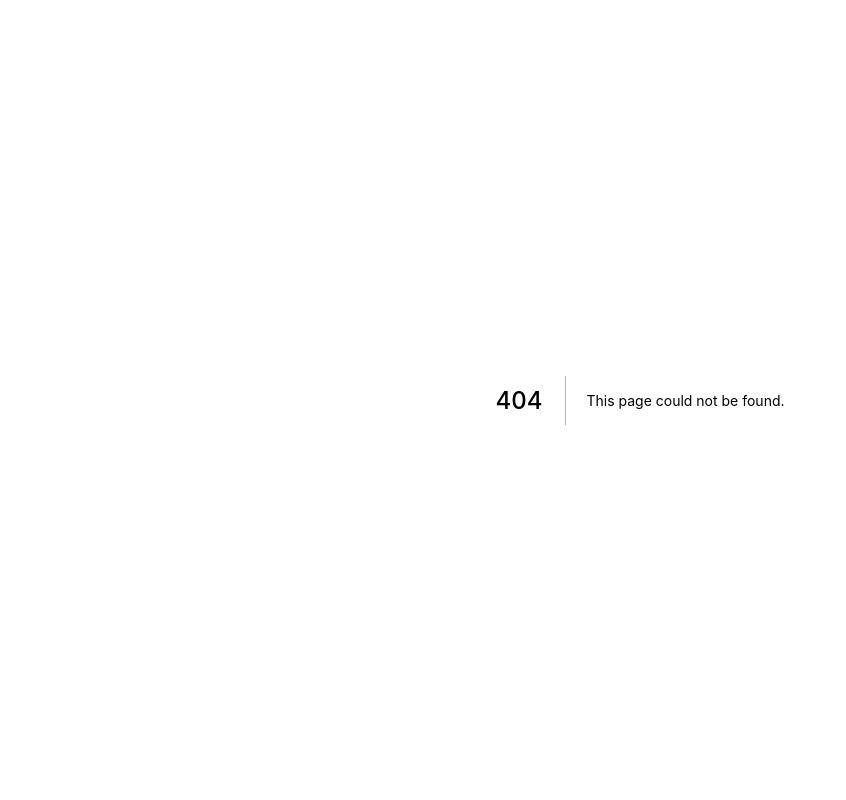
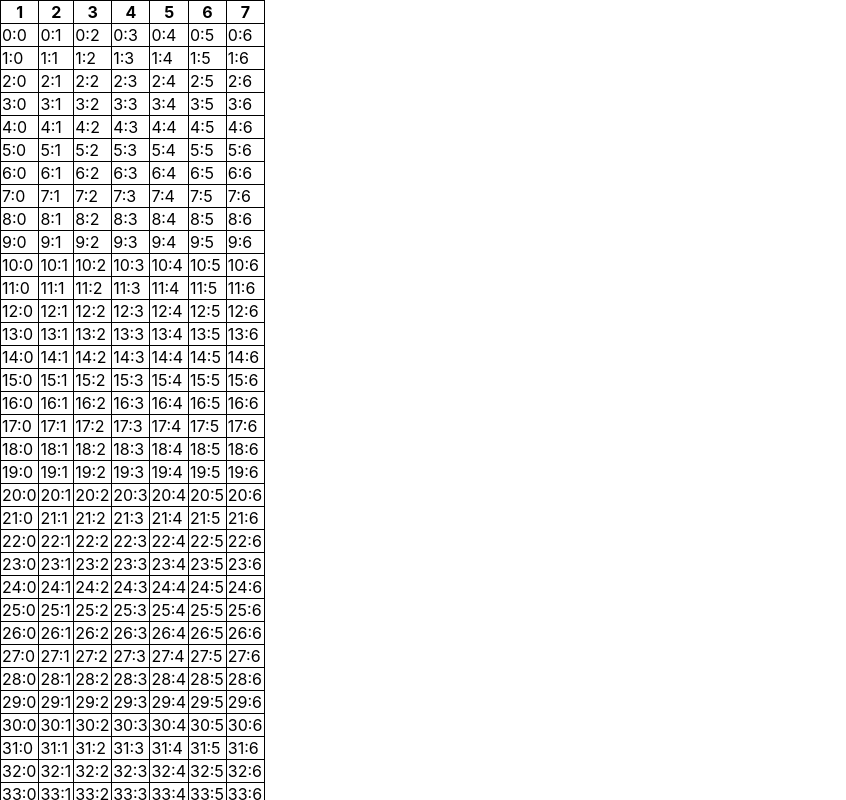
Before and after one commit to JCernei/ReconectHackathon, a Next.js app: page /calendar in a window 1280 px wide. Before the commit this address had no page. Shown: the top 800 px of the page, without its empty margins (0-846 px from the left). Built offline with nearby package versions, Linux system fonts and the light colour scheme; no server answers.

Commit message:
Add calendar page

```diff
--- a/next.config.js
+++ b/next.config.js
@@ -1,6 +1,9 @@
 /** @type {import('next').NextConfig} */
 const nextConfig = {
   reactStrictMode: true,
+  env: {
+    API_URL: 'http://api.hackathon.example'
+  }
 }
 
 module.exports = nextConfig
--- a/package.json
+++ b/package.json
@@ -9,6 +9,8 @@
     "lint": "next lint"
   },
   "dependencies": {
+    "axios": "^0.27.2",
+    "moment": "^2.29.3",
     "next": "12.1.6",
     "react": "18.2.0",
     "react-dom": "18.2.0"
--- /dev/null
+++ b/pages/calendar.js
@@ -0,0 +1,92 @@
+import axios from 'axios'
+import { useEffect, useState } from 'react';
+import moment from 'moment';
+import { getCurrentUser, setCurrentUser } from '../utils';
+
+export default function Calendar(){
+  const [events, setEvents] = useState([]);
+
+  useEffect(() => {
+    (async () => {
+      const user = getCurrentUser();
+      const response = await axios.post(`${process.env.API_URL}`, { user });
+      if (response.status == 200) {
+        setEvents(response.data)
+      }
+      console.log(response.data);
+    })()
+  }, [])
+
+  return(
+    <div>
+      <table>
+        <thead>
+          <tr>
+            {[1, 2, 3, 4, 5, 6, 7].map(day => <th>{day}</th>)}
+            {/* <th>Company</th>
+            <th>Contact</th>
+            <th>Country</th>
+            <th>Company</th>
+            <th>Contact</th>
+            <th>Country</th> */}
+
+          </tr>
+        </thead>
+        <tbody>
+          {Array.apply(null, Array(96)).map((v, index) => (
+            <tr key={index}>
+              {Array.apply(null, Array(7)).map((x, index1) => <td key={index1}>{index}:{index1}</td>)}
+            </tr>
+          ))}
+
+        {/* <tr>
+            <td>Alfreds Futterkiste</td>
+            <td>Maria Anders</td>
+            <td>Germany</td>
+        </tr>
+        <tr>
+            <td>Centro comercial Moctezuma</td>
+            <td>Francisco Chang</td>
+            <td>Mexico</td>
+        </tr> */}
+        </tbody>
+    </table>
+    </div>
+    )
+
+
+}
+
+export async function getServerSideProps(context) {
+  // date: moment().format();
+  // username: 'alpha';
+  // const response = await axios.post(`${process.env.API_URL}/calendar.php`, {username}, {date});
+  // console.log(response.data);
+  return {
+    props: {
+      events: [
+        {
+          title: 'test',
+          type: 0,
+          start: '2022-06-19 15:00',
+          end: '2022-06-19 15:30',
+        },
+        {
+          title: 'test2',
+          type: 0,
+          start: '2022-06-19 16:00',
+          end: '2022-06-19 18:30',
+        },
+      ]
+    }
+  }
+}
+
+async function getUser() {
+  try {
+    const response = await axios.get('http://192.168.1.5/tms/calendar.php');
+    console.log(response);
+  } catch (error) {
+    console.error(error);
+  }
+}
--- a/styles/globals.css
+++ b/styles/globals.css
@@ -14,3 +14,8 @@ a {
 * {
   box-sizing: border-box;
 }
+
+table, th, td {
+  border: 1px solid;
+  border-collapse: collapse;
+}
--- /dev/null
+++ b/utils/index.js
@@ -0,0 +1,11 @@
+export const getCurrentUser = () => {
+    const user = localStorage.getItem('user')
+    if(user){
+        return JSON.parse(user)
+    }
+    return null
+}
+
+export const setCurrentUser = (user) => {
+    localStorage.setItem('user', JSON.stringify(user))
+}
```
Also changed, not shown: pages/trash.js (added, +14 -0 lines), 1 other file (tests, documents, lock files or other folders).
